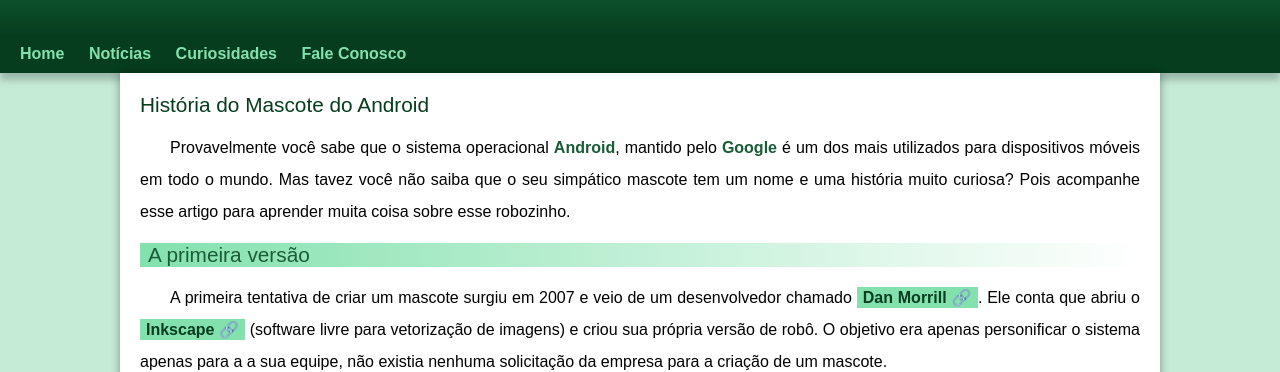
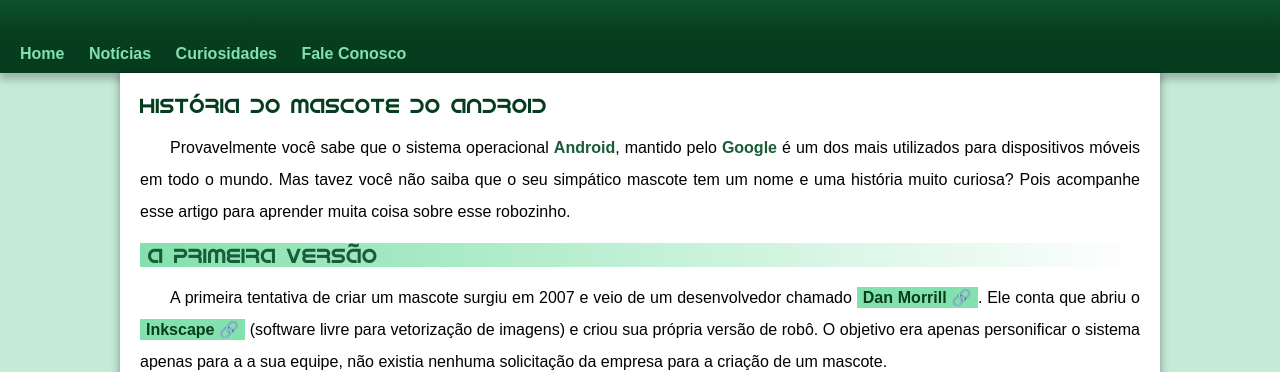
Before and after one commit to fagundesstelk/projeto-android, a plain HTML site: page index.html in a window 1280 px wide. Shown: the part 155-527 px from the top of the page. Drawn offline with Linux system fonts and the light colour scheme.

Commit message:
Update style.css

```diff
--- a/estilo/style.css
+++ b/estilo/style.css
@@ -100,13 +100,13 @@ main {
 
 main h1 {
     color: var(--cor05);
-    font-family: var(--fonte-padrão);
+    font-family: var(--fonte-android);
     font-weight: normal;
     font-size: 1.3em;
 }
 
 main h2 {
-    font-family: var(--fonte-padrão);
+    font-family: var(--fonte-android);
     color: var(--cor04);
     font-size: 1.3em;
     font-weight: normal;
```
